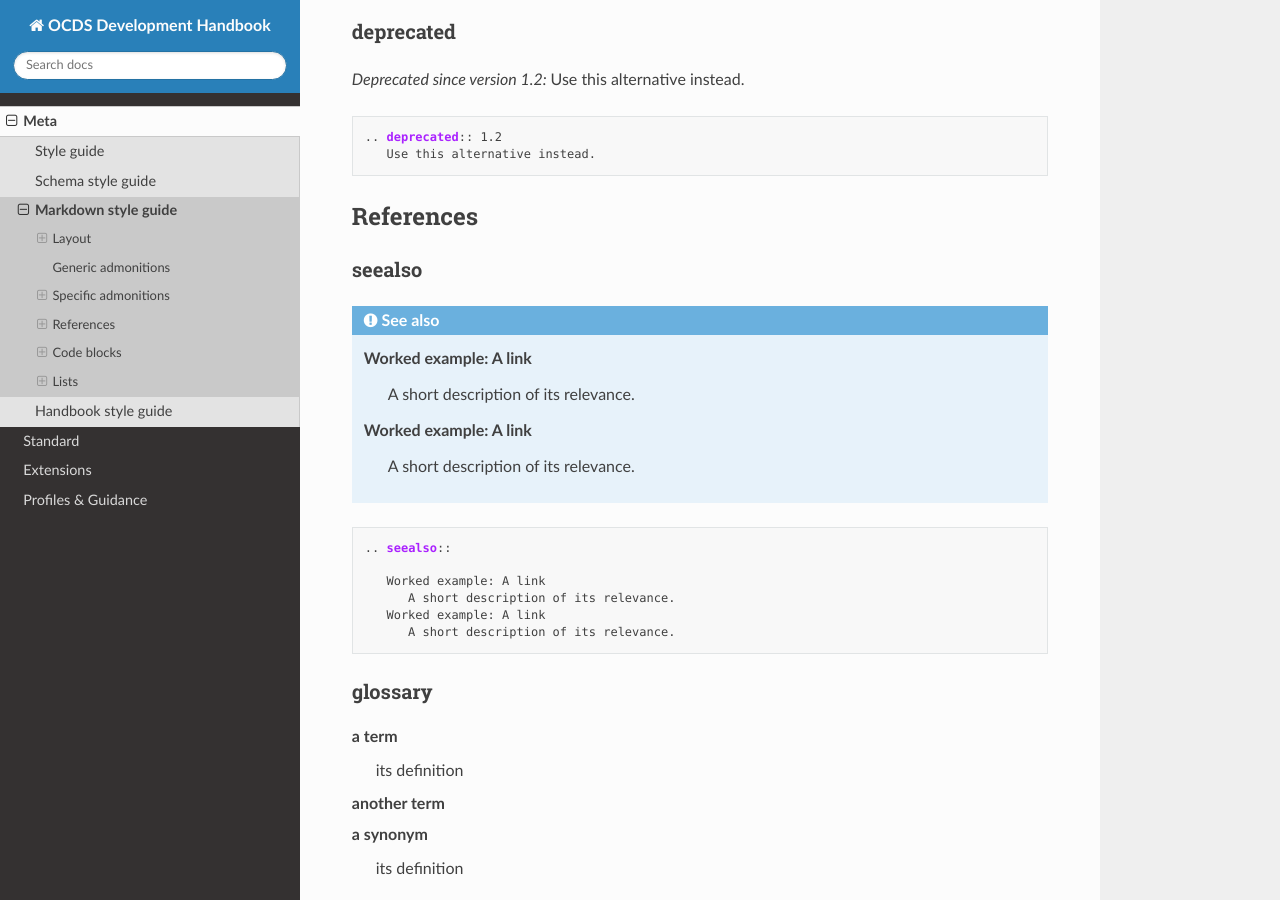
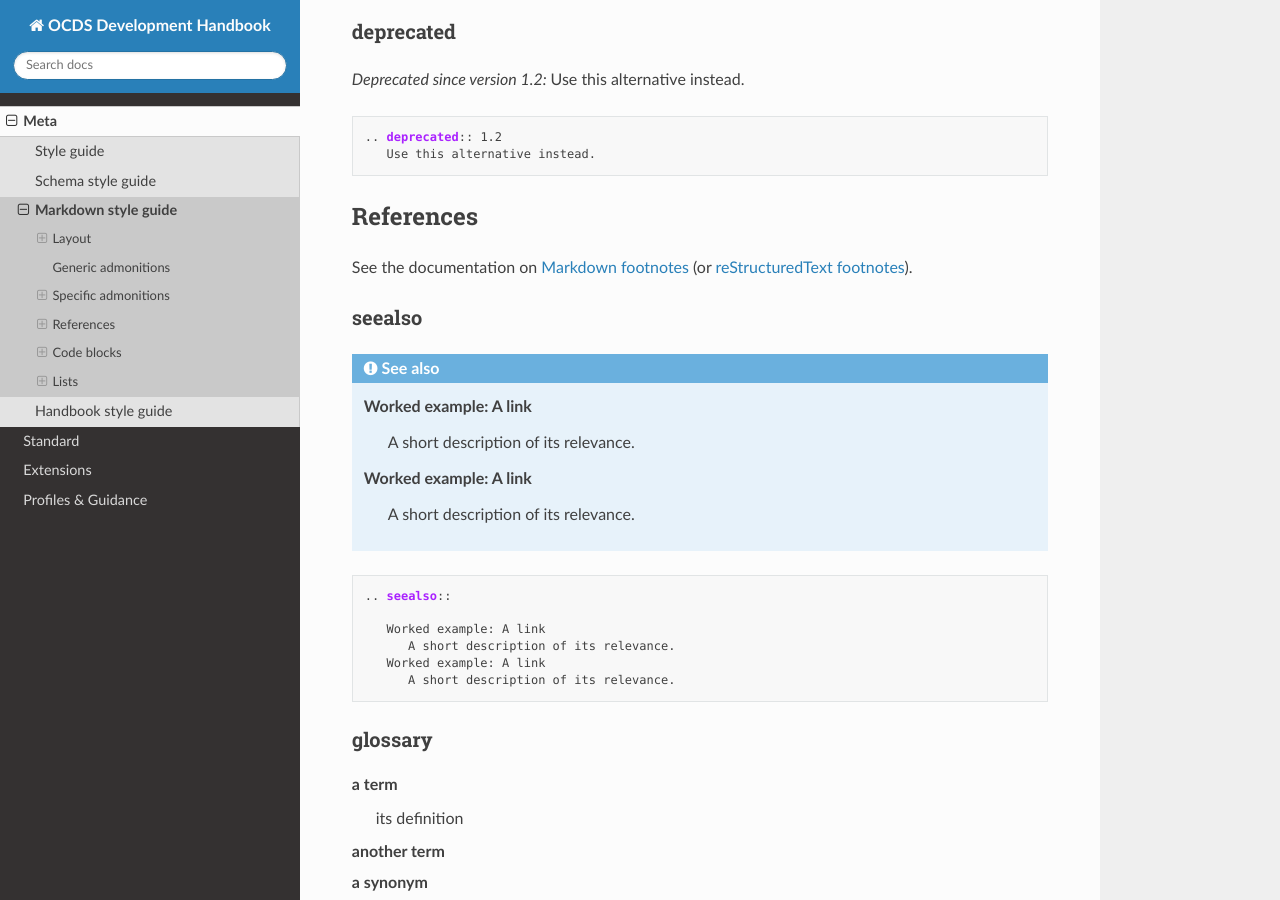
Before and after one commit to open-contracting/standard-development-handbook, a Sphinx documentation site: the page built from docs/meta/markdown_style_guide.rst, in a window 1280 px wide and 900 px high, scrolled down 1896 px. Built offline with Sphinx 7.4.7 and the Read the Docs theme 2.0.0, drawn with Linux system fonts in a browser that asks for light colours.

Commit message:
style: Add link to footnotes docs

```diff
--- a/docs/meta/markdown_style_guide.rst
+++ b/docs/meta/markdown_style_guide.rst
@@ -118,6 +118,8 @@ deprecated
 
 References
 ----------
+
+See the documentation on `Markdown footnotes <https://jupyterbook.org/content/content-blocks.html#footnotes>`__ (or `reStructuredText footnotes <https://docutils.sourceforge.io/docs/user/rst/quickref.html#footnotes>`__).
 
 seealso
 ~~~~~~~
```
